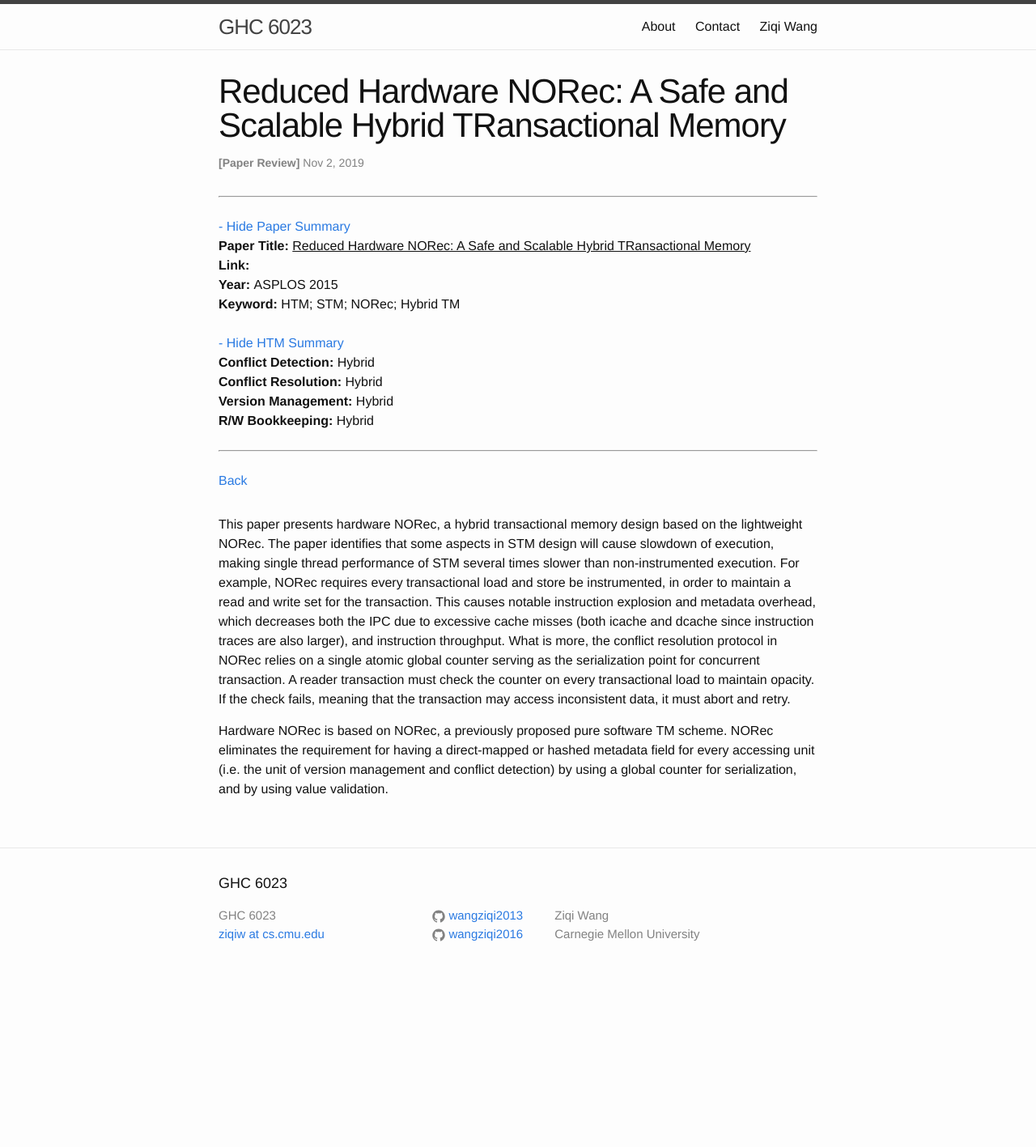
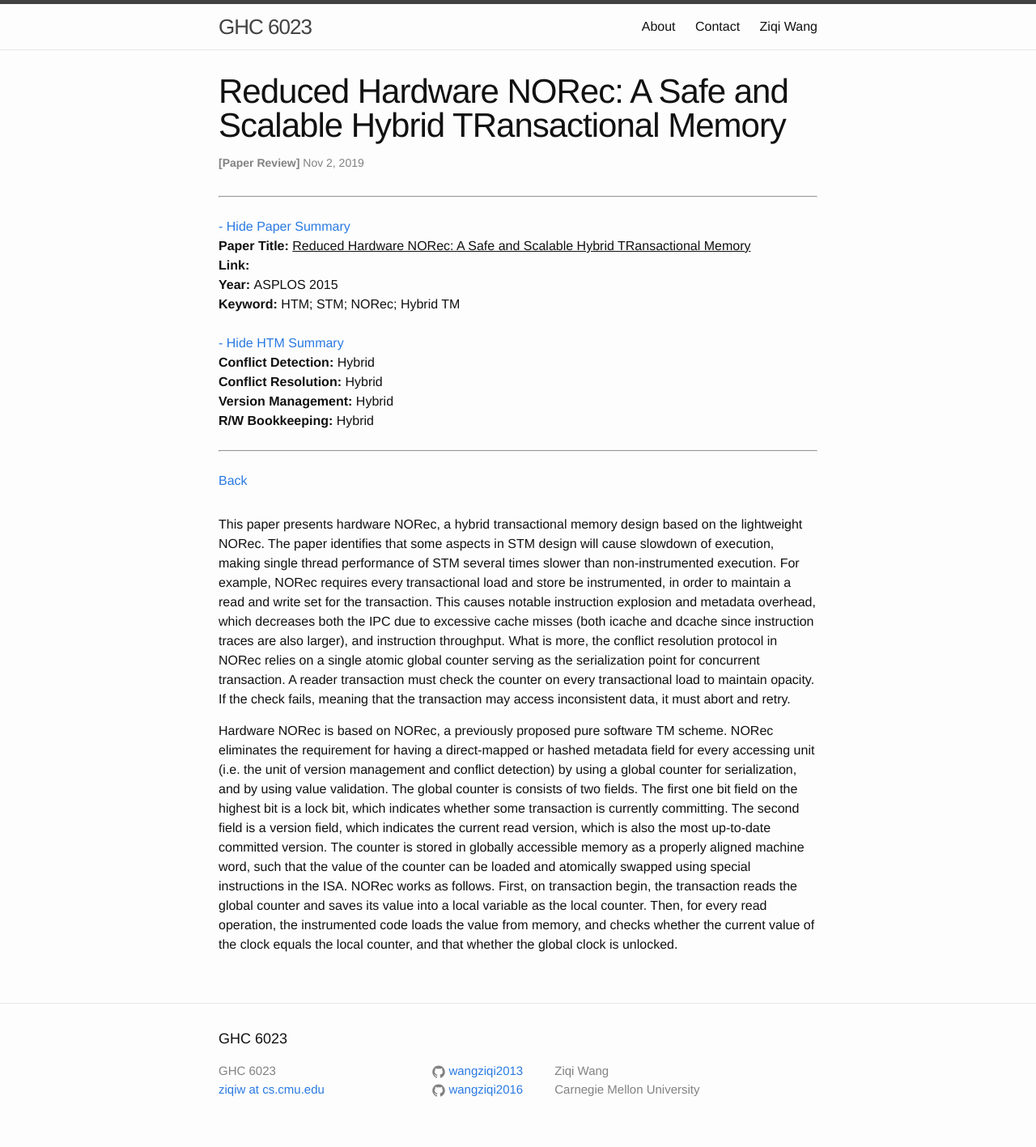
Before and after one commit to wangziqi2013/wangziqi2013.github.io, a Jekyll site: the page built from _posts/2019-11-02-rh-norec.markdown, in a window 1280 px wide. Shown: the whole page at 81% size. Built offline with Jekyll 4.4.1, drawn with Linux system fonts in a browser that asks for light colours; before the commit the page ends 1225 px from its top, so only the background shows below that.

Commit message:
Adding NORec lock

```diff
--- a/_posts/2019-11-02-rh-norec.markdown
+++ b/_posts/2019-11-02-rh-norec.markdown
@@ -25,4 +25,11 @@ and retry.
 
 Hardware NORec is based on NORec, a previously proposed pure software TM scheme. NORec eliminates the requirement for
 having a direct-mapped or hashed metadata field for every accessing unit (i.e. the unit of version management and conflict
-detection) by using a global counter for serialization, and by using value validation.
+detection) by using a global counter for serialization, and by using value validation. The global counter is consists of
+two fields. The first one bit field on the highest bit is a lock bit, which indicates whether some transaction is currently
+committing. The second field is a version field, which indicates the current read version, which is also the most up-to-date
+committed version. The counter is stored in globally accessible memory as a properly aligned machine word, such that the
+value of the counter can be loaded and atomically swapped using special instructions in the ISA. NORec works as follows.
+First, on transaction begin, the transaction reads the global counter and saves its value into a local variable as the
+local counter. Then, for every read operation, the instrumented code loads the value from memory, and checks whether the
+current value of the clock equals the local counter, and that whether the global clock is unlocked.
```
